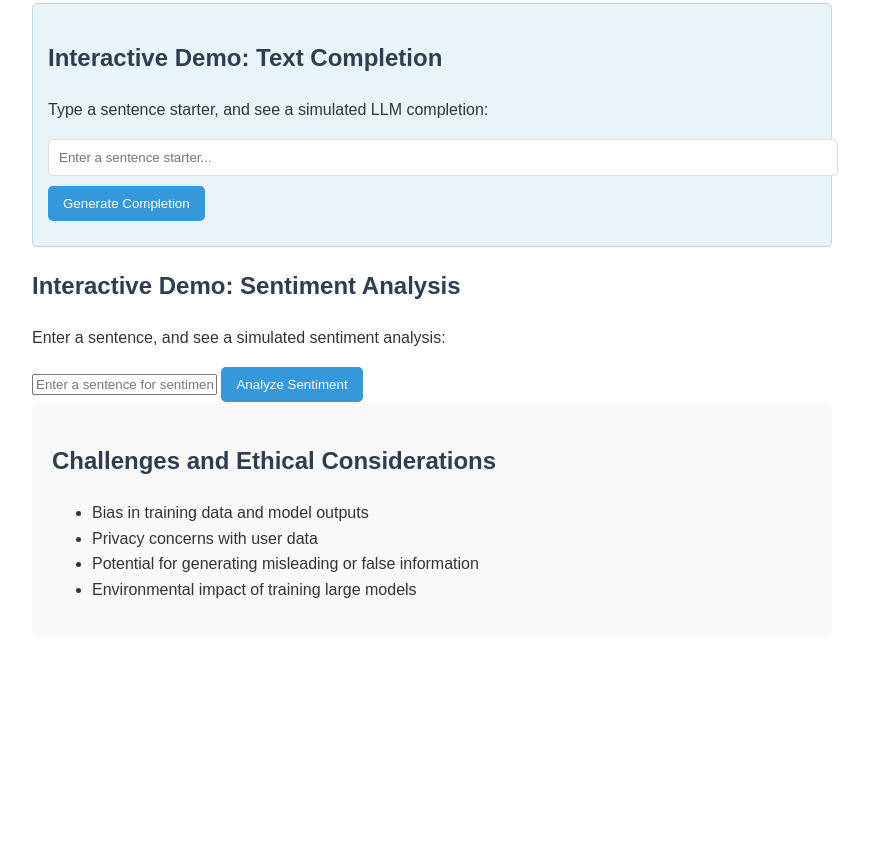
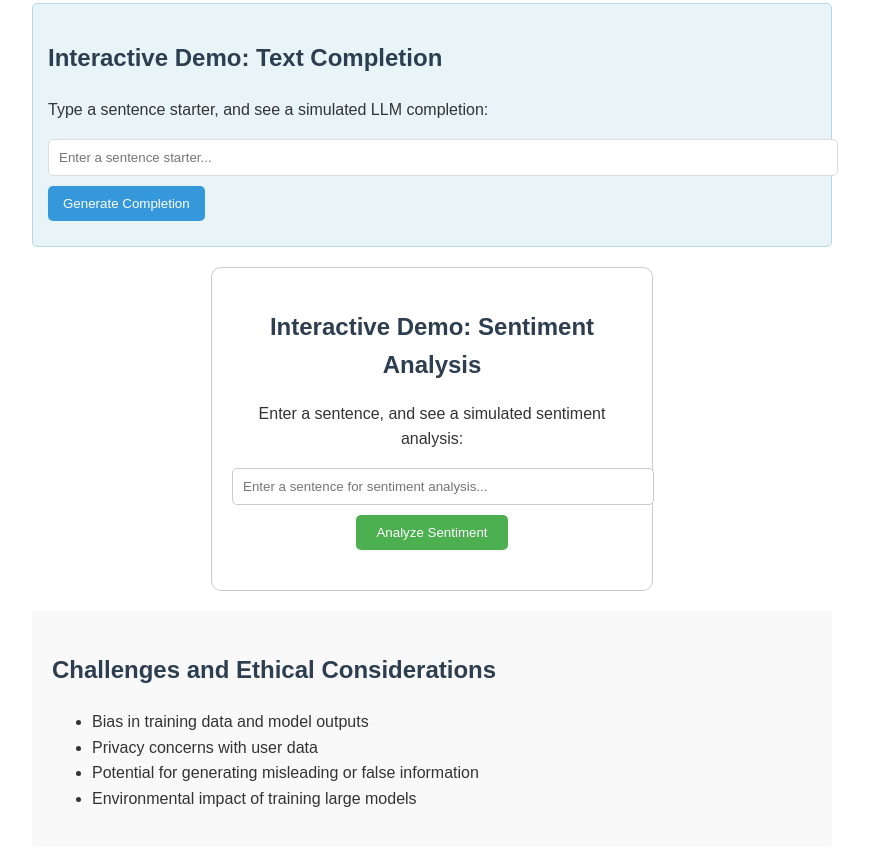
Before and after one commit to azzaBecks/Ai-Mavericks-2, a plain HTML site: page index.html in a window 1280 px wide. Shown: the part 855-1705 px from the top of the page, without its empty margins (208-1077 px from the left). Before the commit the page ends 1533 px from the top, so only its background shows below. Drawn offline with Linux system fonts and the light colour scheme.

Commit message:
css styles

```diff
--- a/styles.css
+++ b/styles.css
@@ -44,3 +44,37 @@ button:hover {
     border: 1px solid #ddd;
     border-radius: 5px;
 }
+
+/* Sentiment Analysis Styles */
+
+.sentiment-container {
+    max-width: 400px;
+    margin: 20px auto;
+    padding: 20px;
+    border: 1px solid #ccc;
+    border-radius: 10px;
+    text-align: center;
+  }
+  .sentiment-title {
+    font-size: 24px;
+    margin-bottom: 10px;
+  }
+  .sentiment-input {
+    width: 100%;
+    padding: 10px;
+    margin-bottom: 10px;
+    border: 1px solid #ccc;
+    border-radius: 5px;
+  }
+  .sentiment-button {
+    padding: 10px 20px;
+    background-color: #4CAF50;
+    color: white;
+    border: none;
+    border-radius: 5px;
+    cursor: pointer;
+  }
+  .sentiment-output {
+    margin-top: 20px;
+    font-size: 18px;
+  }
```
